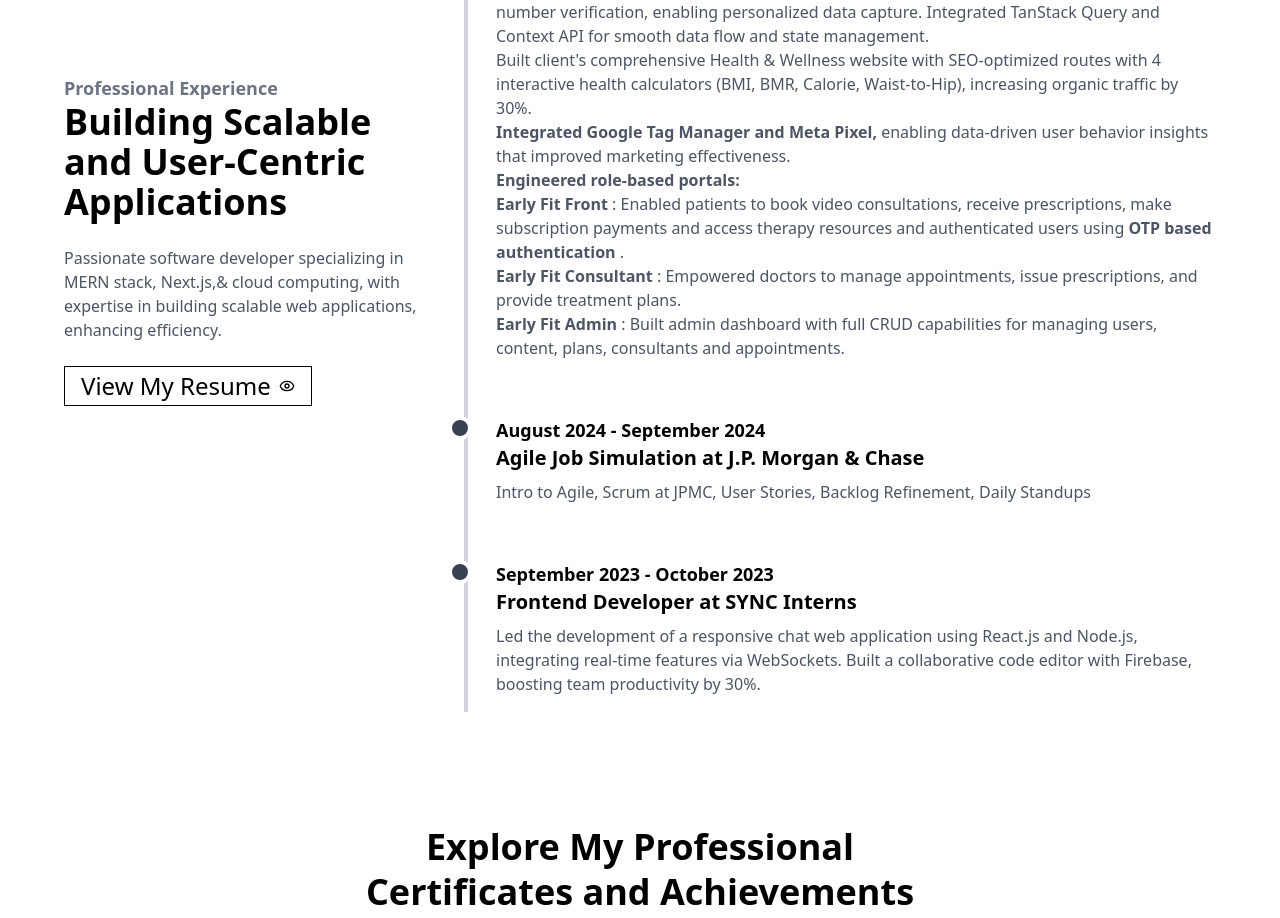
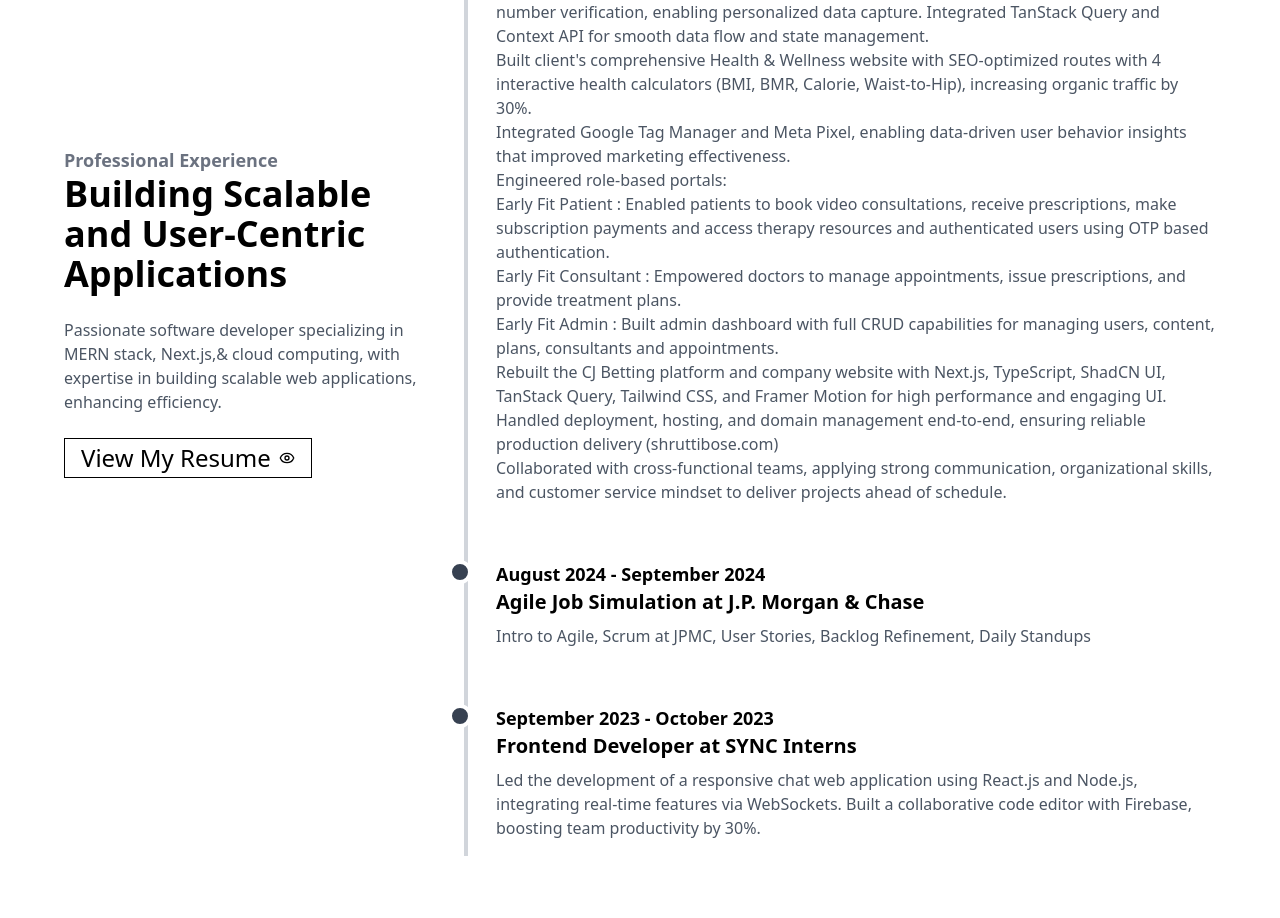
Before and after one commit to manavlade/Portfolio-Website, a React (Vite) app in the folder Portfolio Website/: page / in a window 1280 px wide. Shown: the part 5146-6064 px from the top of the page. Built offline with nearby package versions, Linux system fonts and the light colour scheme.

Commit message:
updated resume

```diff
--- a/Portfolio Website/src/Components/Shared/Experience.jsx
+++ b/Portfolio Website/src/Components/Shared/Experience.jsx
@@ -15,11 +15,14 @@ const experiences = [
         Developed a multi-role healthcare platform featuring patient, consultant, and admin portals, built for performance, security, and scalability across diverse user roles.
         Architected a Metabolic Form Builder, a dynamic multi-step form with OTP-based phone number verification, enabling personalized data capture. Integrated TanStack Query and Context API for smooth data flow and state management.
         Built client's comprehensive Health & Wellness website with SEO-optimized routes with 4 interactive health calculators (BMI, BMR, Calorie, Waist-to-Hip), increasing organic traffic by 30%.
-        <b> Integrated Google Tag Manager and Meta Pixel, </b> enabling data-driven user behavior insights that improved marketing effectiveness.
-        <b> Engineered role-based portals: </b>
-        <b> Early Fit Front </b>: Enabled patients to book video consultations, receive prescriptions, make subscription payments and access therapy resources and authenticated users using <b> OTP based authentication </b>.
-        <b> Early Fit Consultant </b>: Empowered doctors to manage appointments, issue prescriptions, and provide treatment plans.
-        <b> Early Fit Admin </b>: Built admin dashboard with full CRUD capabilities for managing users, content, plans, consultants and appointments.
+         Integrated Google Tag Manager and Meta Pixel, enabling data-driven user behavior insights that improved marketing effectiveness.
+         Engineered role-based portals:
+         Early Fit Patient : Enabled patients to book video consultations, receive prescriptions, make subscription payments and access therapy resources and authenticated users using OTP based authentication.
+         Early Fit Consultant : Empowered doctors to manage appointments, issue prescriptions, and provide treatment plans.
+         Early Fit Admin : Built admin dashboard with full CRUD capabilities for managing users, content, plans, consultants and appointments.
+        Rebuilt the CJ Betting platform and company website with Next.js, TypeScript, ShadCN UI, TanStack Query, Tailwind CSS, and Framer Motion for high performance and engaging UI.
+        Handled deployment, hosting, and domain management end-to-end, ensuring reliable production delivery (<a href="https://www.shruttibose.com/">shruttibose.com</a>)
+        Collaborated with cross-functional teams, applying strong communication, organizational skills, and customer service mindset to deliver projects ahead of schedule.
         `,
     },
     {
```
Also changed, not shown: 1 other file (tests, documents, lock files or other folders).
